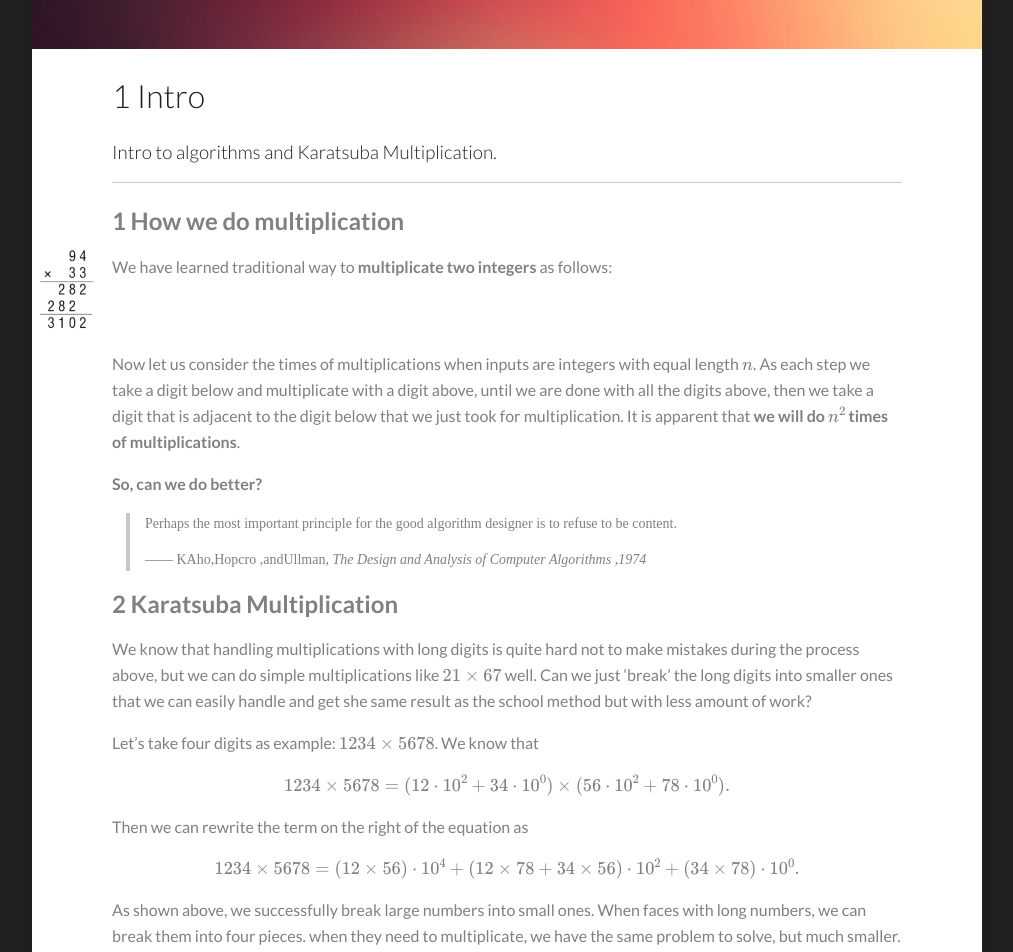
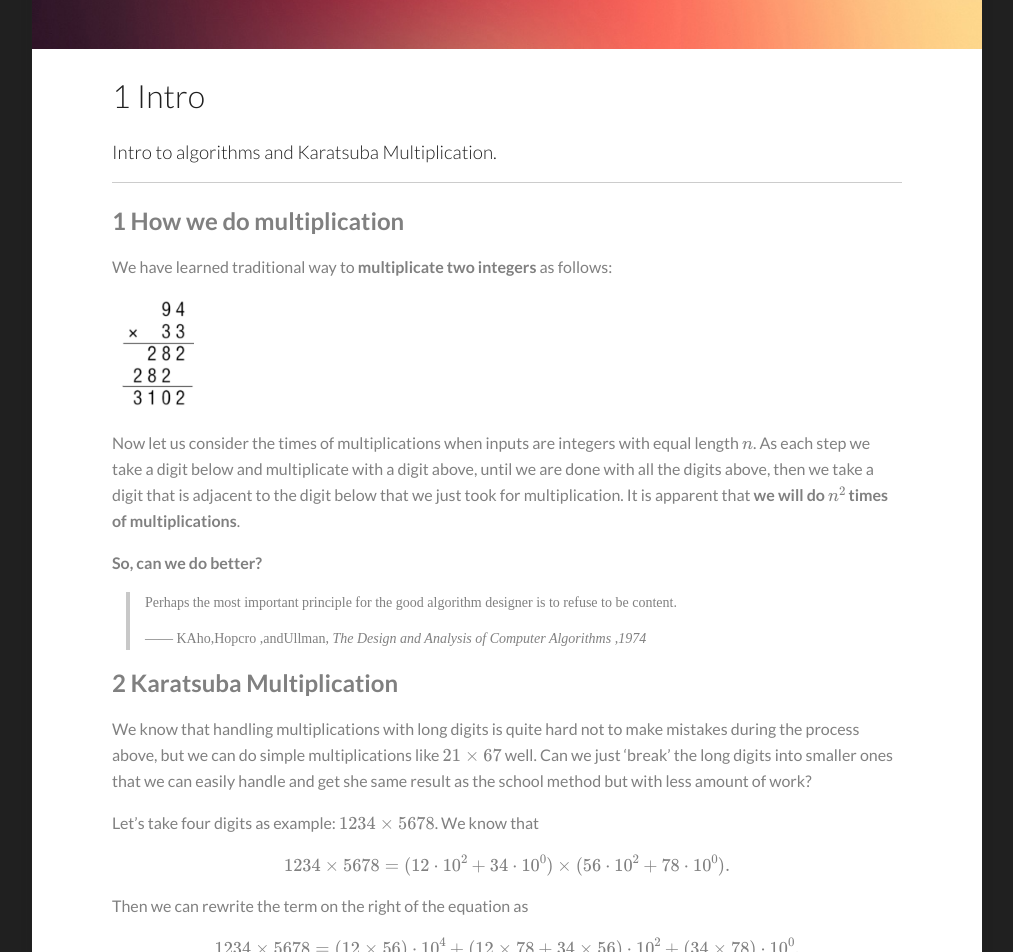
Before and after one commit to hrjtju/hrjtju.github.io, a Jekyll site: the page built from _posts/2022-08-06-1-Intro.md, in a window 1280 px wide. Shown: the part 708-1660 px from the top of the page, without its empty margins (133-1146 px from the left). Built offline with Jekyll 4.4.1, drawn with Linux system fonts in a browser that asks for light colours; formulas are drawn with MathJax 3.

Commit message:
Update 2022-08-06-1-Intro.md

```diff
--- a/_posts/2022-08-06-1-Intro.md
+++ b/_posts/2022-08-06-1-Intro.md
@@ -16,9 +16,11 @@
 
 
 
-<div class="featured-image">
-    <img src="/images/2022-08-06/image-20220806192109803.png"  style="zoom:30%">
-</div>
+
+
+<img src="/images/2022-08-06/image-20220806192109803.png"  style="zoom:40%">
+
+
 
 
 
```
